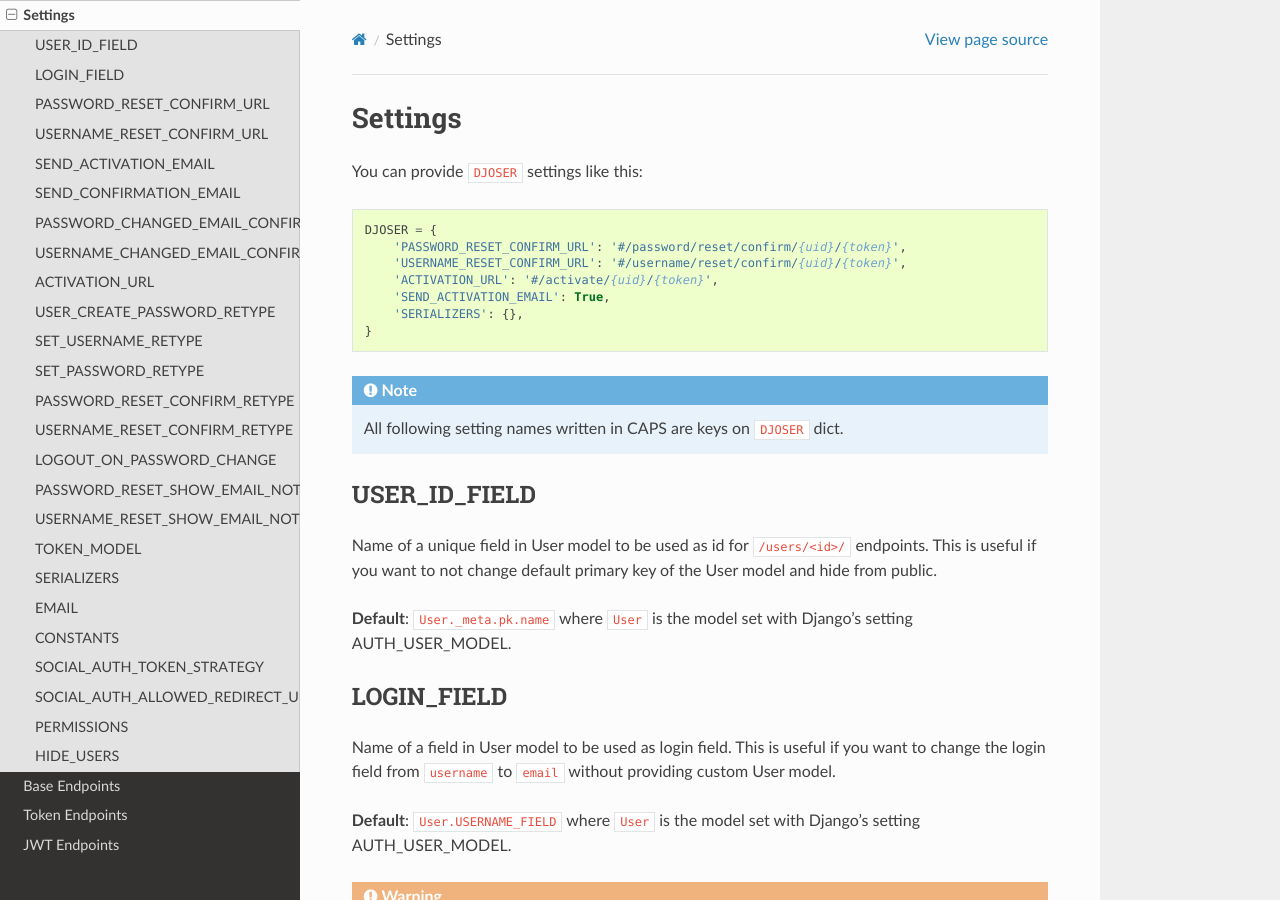
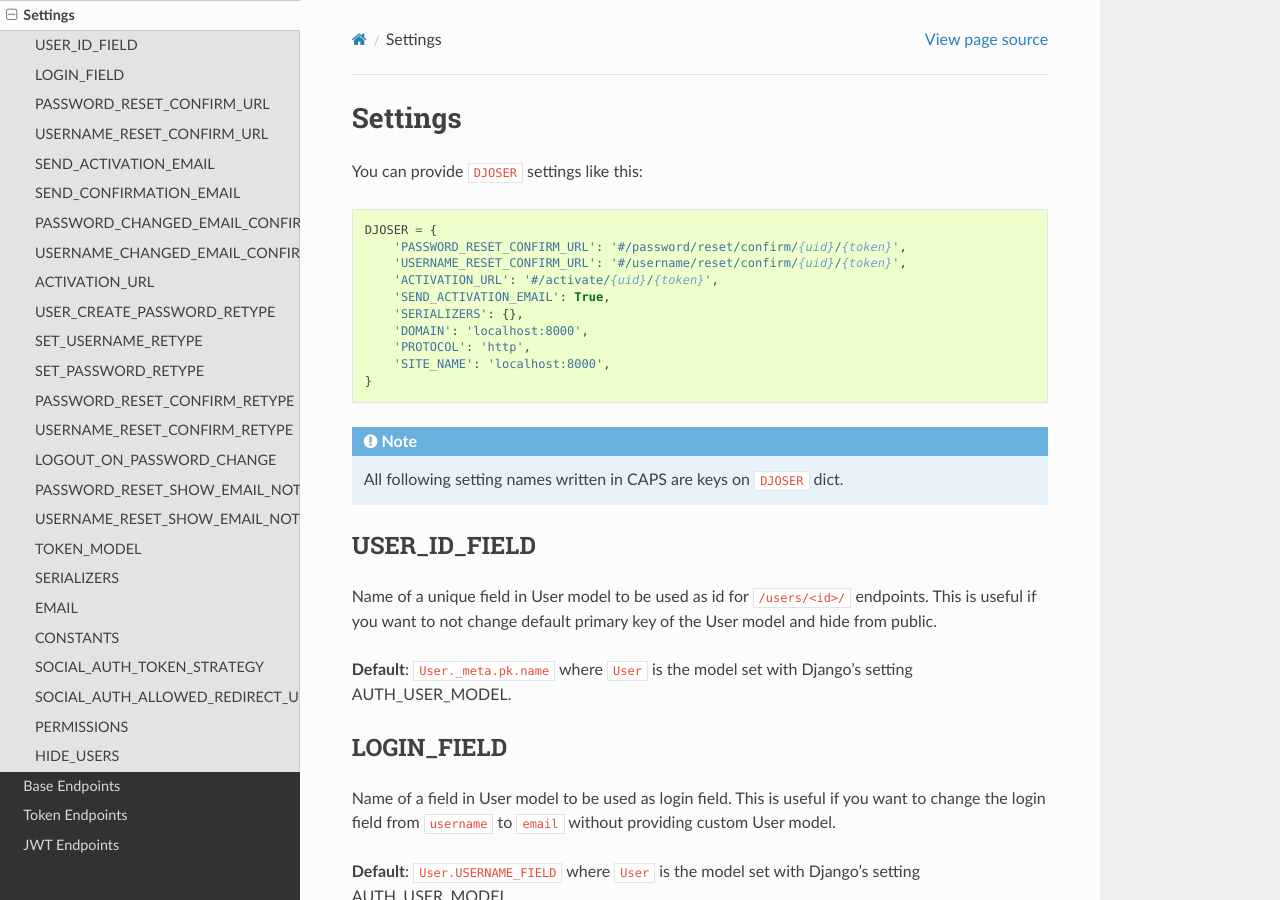
Before and after one commit to sunscrapers/djoser, a Sphinx documentation site: the page built from docs/source/settings.rst, in a window 1280 px wide and 900 px high. Built offline with Sphinx 7.4.7 and the Read the Docs theme 2.0.0, drawn with Linux system fonts in a browser that asks for light colours.

Commit message:
updated documentation and changed site_name

```diff
--- a/docs/source/settings.rst
+++ b/docs/source/settings.rst
@@ -11,6 +11,9 @@ You can provide ``DJOSER`` settings like this:
         'ACTIVATION_URL': '#/activate/{uid}/{token}',
         'SEND_ACTIVATION_EMAIL': True,
         'SERIALIZERS': {},
+        'DOMAIN': 'localhost:8000',
+        'PROTOCOL': 'http',
+        'SITE_NAME': 'localhost:8000',
     }
 
 .. note::
```
Also changed, not shown: 1 other file.
